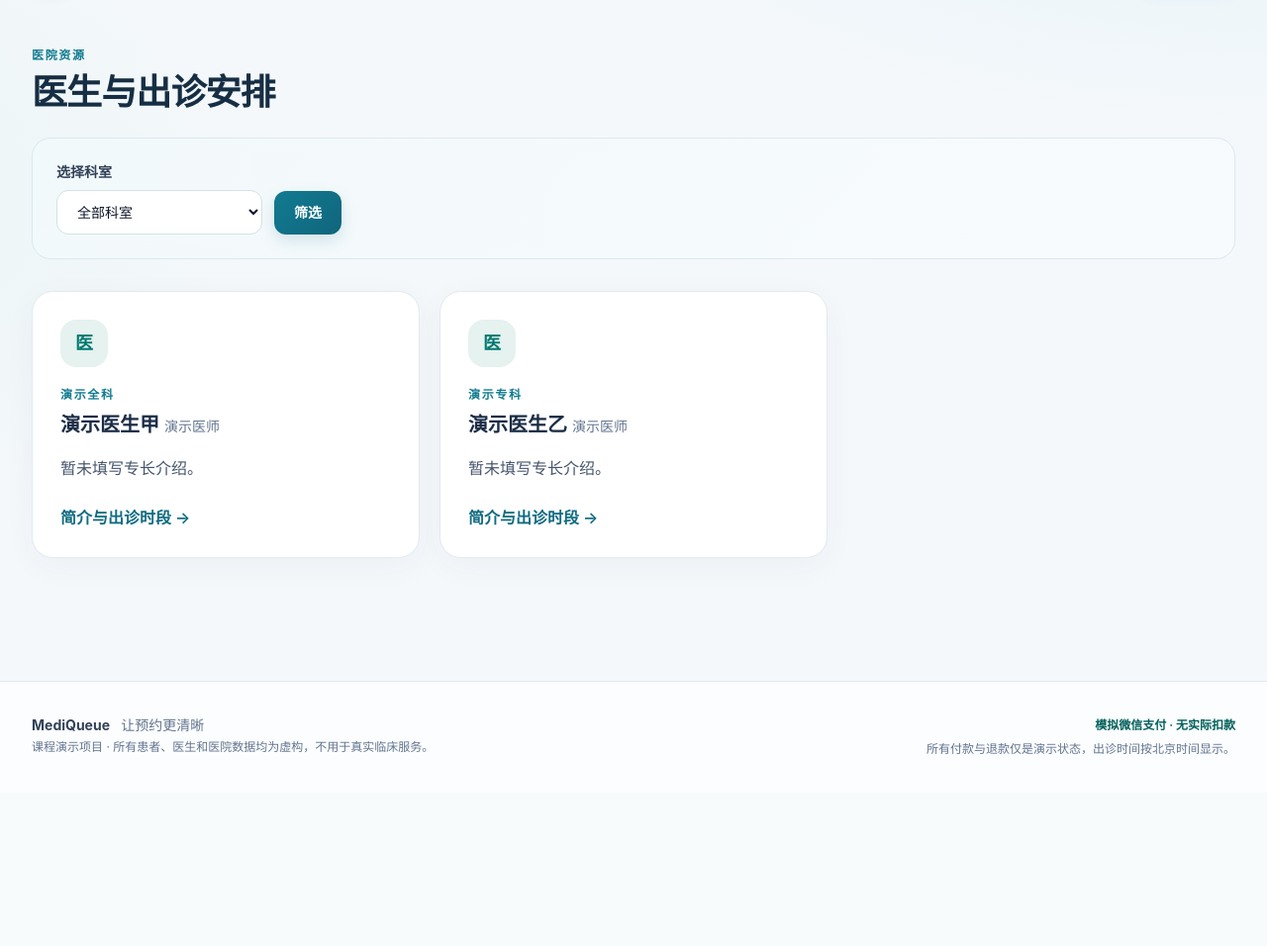
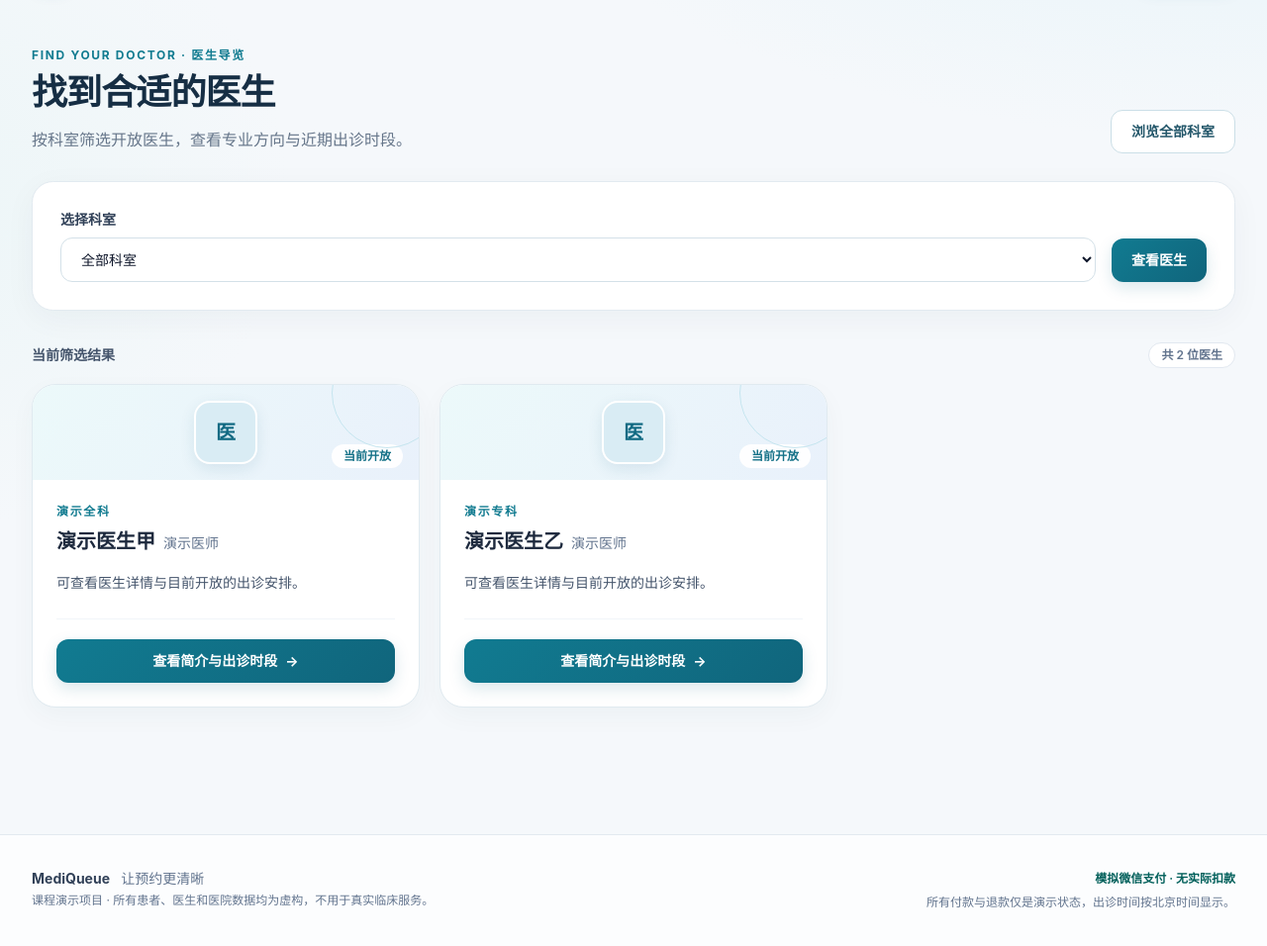
Before and after one commit to SynapseOperator/MediQueue, a Laravel app: page /doctors in a window 1280 px wide. Shown: the part 73-1029 px from the top of the page at 99% size. Before the commit the page ends 835 px from the top, so only its background shows below. Run offline with Laravel 12, Linux system fonts and the light colour scheme; data comes from the database, SQL or seed files in the repository; style sheets or scripts are compiled from the project's sources; parts of the project's set-up code (start-up, migrations or seed data) failed here and were passed over.

Commit message:
style: redesign doctor discovery with clear profile cards and filtering

```diff
--- a/resources/views/hospital/doctors.blade.php
+++ b/resources/views/hospital/doctors.blade.php
@@ -1,17 +1,50 @@
 @extends('layouts.app')
 @section('title', '医生列表')
 @section('content')
-    <p class="eyebrow">医院资源</p><h1 class="page-title mt-2">医生与出诊安排</h1>
-    <form method="GET" action="{{ route('doctors.index') }}" class="surface-muted mt-6 flex flex-wrap items-end gap-3">
-        <label class="field min-w-52">选择科室<select name="department"><option value="">全部科室</option>@foreach($departments as $department)<option value="{{ $department->id }}" @selected((string)$departmentId === (string)$department->id)>{{ $department->name }}</option>@endforeach</select></label>
-        <button class="btn" type="submit">筛选</button>
+    <div class="flex flex-wrap items-end justify-between gap-4">
+        <div>
+            <p class="eyebrow">FIND YOUR DOCTOR · 医生导览</p>
+            <h1 class="page-title mt-2">找到合适的医生</h1>
+            <p class="page-intro">按科室筛选开放医生，查看专业方向与近期出诊时段。</p>
+        </div>
+        <a class="btn-secondary" href="{{ route('departments.index') }}">浏览全部科室</a>
+    </div>
+    <form method="GET" action="{{ route('doctors.index') }}" class="panel mt-7 flex flex-wrap items-end gap-4">
+        <label class="field w-full flex-1 sm:min-w-60">选择科室
+            <select name="department"><option value="">全部科室</option>@foreach($departments as $department)<option value="{{ $department->id }}" @selected((string)$departmentId === (string)$department->id)>{{ $department->name }}</option>@endforeach</select>
+        </label>
+        <button class="btn w-full sm:w-auto" type="submit">查看医生</button>
     </form>
-    <div class="mt-8 grid gap-5 md:grid-cols-2 lg:grid-cols-3">
+    <div class="mt-8 flex items-center justify-between gap-4">
+        <h2 class="text-sm font-bold text-slate-600">当前筛选结果</h2>
+        <span class="rounded-full border border-slate-200 bg-white px-3 py-1 text-xs font-semibold text-slate-500">共 {{ $doctors->total() }} 位医生</span>
+    </div>
+    <div class="mt-4 grid gap-5 sm:grid-cols-2 xl:grid-cols-3">
         @forelse($doctors as $doctor)
-            <article class="panel flex flex-col"><div aria-hidden="true" class="mb-5 grid h-12 w-12 place-items-center rounded-2xl bg-[#e5f2ef] text-lg font-bold text-teal-700">医</div><p class="eyebrow">{{ $doctor->department_name }}</p><h2 class="mt-2 text-xl font-semibold">{{ $doctor->full_name }} <span class="text-sm font-normal text-slate-500">{{ $doctor->title }}</span></h2><p class="mt-4 leading-7 text-slate-600">{{ $doctor->specialty ?: '暂未填写专长介绍。' }}</p><a class="text-link mt-auto inline-block pt-6" href="{{ route('doctors.show', $doctor->id) }}">简介与出诊时段 →</a></article>
+            <article class="doctor-card">
+                <div class="doctor-portrait">
+                    <div class="doctor-avatar" aria-hidden="true">医</div>
+                    <span class="absolute bottom-3 right-4 rounded-full bg-white/95 px-3 py-1 text-xs font-bold text-[#167288]">当前开放</span>
+                </div>
+                <div class="flex flex-1 flex-col p-6">
+                    <p class="eyebrow">{{ $doctor->department_name }}</p>
+                    <div class="mt-2 flex flex-wrap items-baseline gap-2">
+                        <h3 class="text-xl font-bold text-slate-800">{{ $doctor->full_name }}</h3>
+                        <span class="text-sm font-medium text-slate-500">{{ $doctor->title }}</span>
+                    </div>
+                    <p class="mt-4 line-clamp-2 min-h-12 text-sm leading-6 text-slate-600">{{ $doctor->specialty ?: '可查看医生详情与目前开放的出诊安排。' }}</p>
+                    <div class="mt-auto border-t border-slate-100 pt-5">
+                        <a class="btn w-full" href="{{ route('doctors.show', $doctor->id) }}">查看简介与出诊时段 <span aria-hidden="true">→</span></a>
+                    </div>
+                </div>
+            </article>
         @empty
-            <p class="panel col-span-full text-slate-600">当前筛选下暂无开放医生。</p>
+            <div class="empty-state col-span-full">
+                <p class="text-lg font-bold text-slate-700">当前没有符合条件的医生</p>
+                <p class="mt-2 text-sm">可以尝试选择其他科室，或稍后再来查看。</p>
+                <a class="btn-secondary mt-5" href="{{ route('doctors.index') }}">显示全部科室</a>
+            </div>
         @endforelse
     </div>
-    <div class="mt-7">{{ $doctors->links() }}</div>
+    <div class="mt-8">{{ $doctors->links() }}</div>
 @endsection
```
